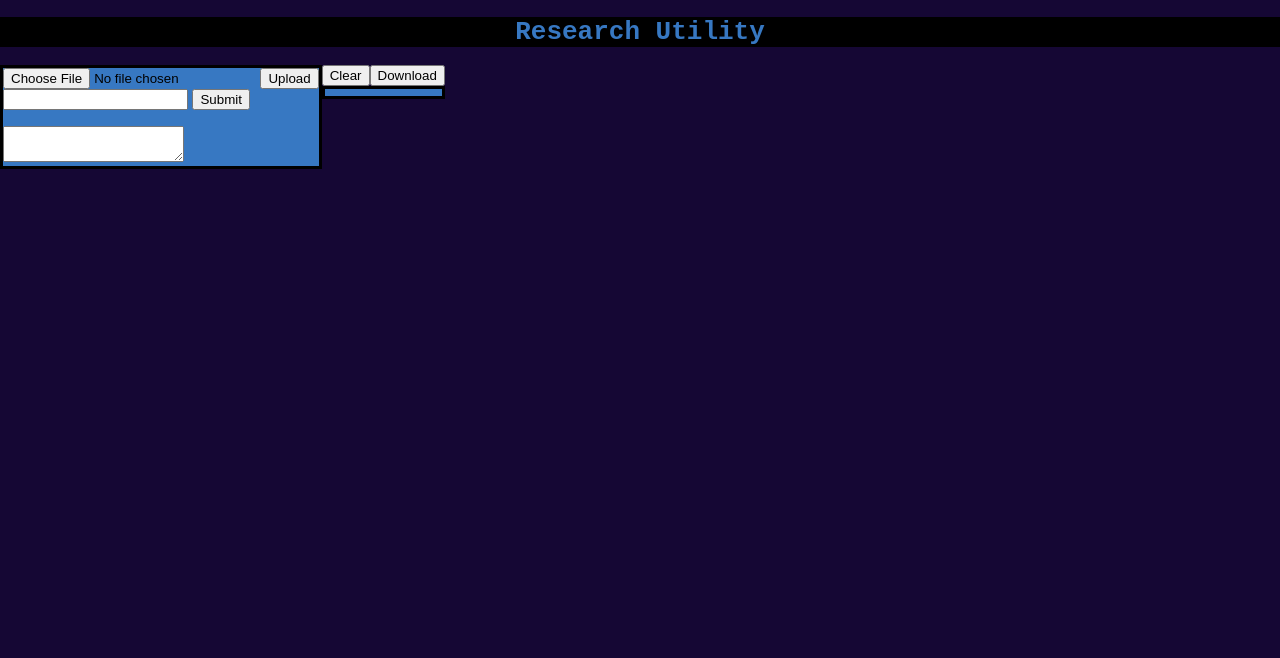
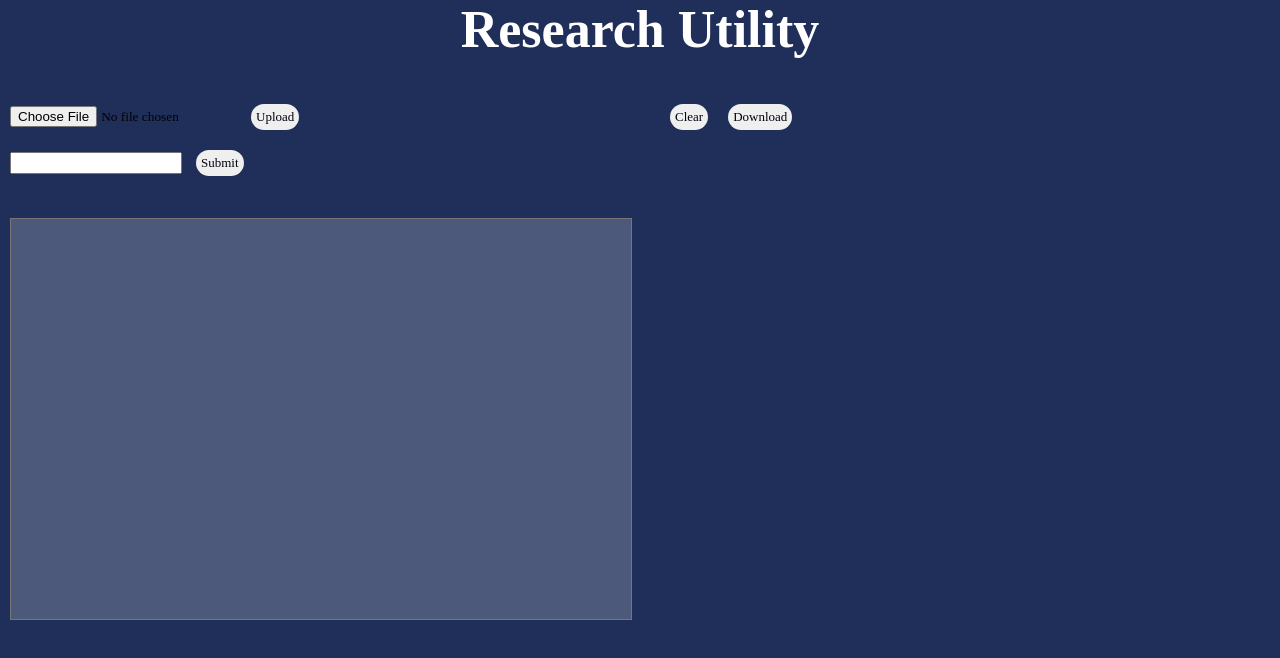
Before and after one commit to KD0S/Research_Utility, a website: page index.html in a window 1280 px wide. Drawn offline with nearby package versions, Linux system fonts and the light colour scheme.

Commit message:
Changed UI

```diff
--- a/styles.css
+++ b/styles.css
@@ -1,17 +1,20 @@
 * {
-    font-family: Arial, Helvetica, sans-serif;
+    font-family: poppins;
+    color: white;
 }
 
 body {
-    background-color: #150734;
+    background-color: #202f59;
     margin: 0;
 }
 
 h1 {
     text-align: center;
-    color: #3778c2;
-    font-family: monospace;
-    background-color: black;
+    color: rgba(255, 255, 255, 1);
+    margin-top: 0;
+    margin-bottom: 2;
+    font-size: 52px;
+    font-family: poppins;
 }
 
 .main {
@@ -24,23 +27,40 @@ h1 {
 
 
 .pdf-content {
-    background-color: #3778c2;
-    border: 3px solid black;
-    max-width: 50%;
+    width: 50%;
+    padding-left: 10px;
+    padding-right: 10px;
 }
 
 .pdf-display {
     margin-top: 5%;
     box-sizing: border-box;
+    max-width: min-content;
 }
 
 #resultText {
-    width: fit-content;
+    width: max-content;
+    background-color: rgba(255, 255, 255, 0.2);
+    width: 600px;
+    height: 380px;
+    resize: none;
+    padding: 10px;
 }
 
 .selected {
-    background-color: burlywood;
     padding: 3%;
+    width: 90%;
+    flex: 1;
+}
+
+button {
+    border-radius: 20px;
+    padding: 5px;
+    border: 0px;
+    margin: 10px;
+    font-size: 13px;
+    font-family: poppins medium;
+    color: #00040f;
 }
 
 #btnAdd {
@@ -48,13 +68,17 @@ h1 {
     position: absolute;
     cursor: pointer;
     border-radius: 50%;
+    font-size: 10px;
+    margin: 4px 2px;
+    text-align: center;
+    text-decoration: none;
     top: 0;
     left: 0;
-    z-index: 0;
+    background-color: #150734;
+    color: white;
 }
 
 #btnAdd::hover {
-    background-color: chocolate;
     color: black;
 }
 
@@ -63,8 +87,6 @@ h1 {
 }
 
 .selected {
-    background-color: #3778c2;
-    border: 3px solid black;
     font-family: Arial, Helvetica, sans-serif;
     font-size: medium;
 }
@@ -76,4 +98,14 @@ h1 {
 
 li {
     padding: 1%;
+    list-style: none;
 }
+
+input {
+    color: black;
+    border: ;
+}
+
+input:focus {
+    border: 0px;
+}
```
